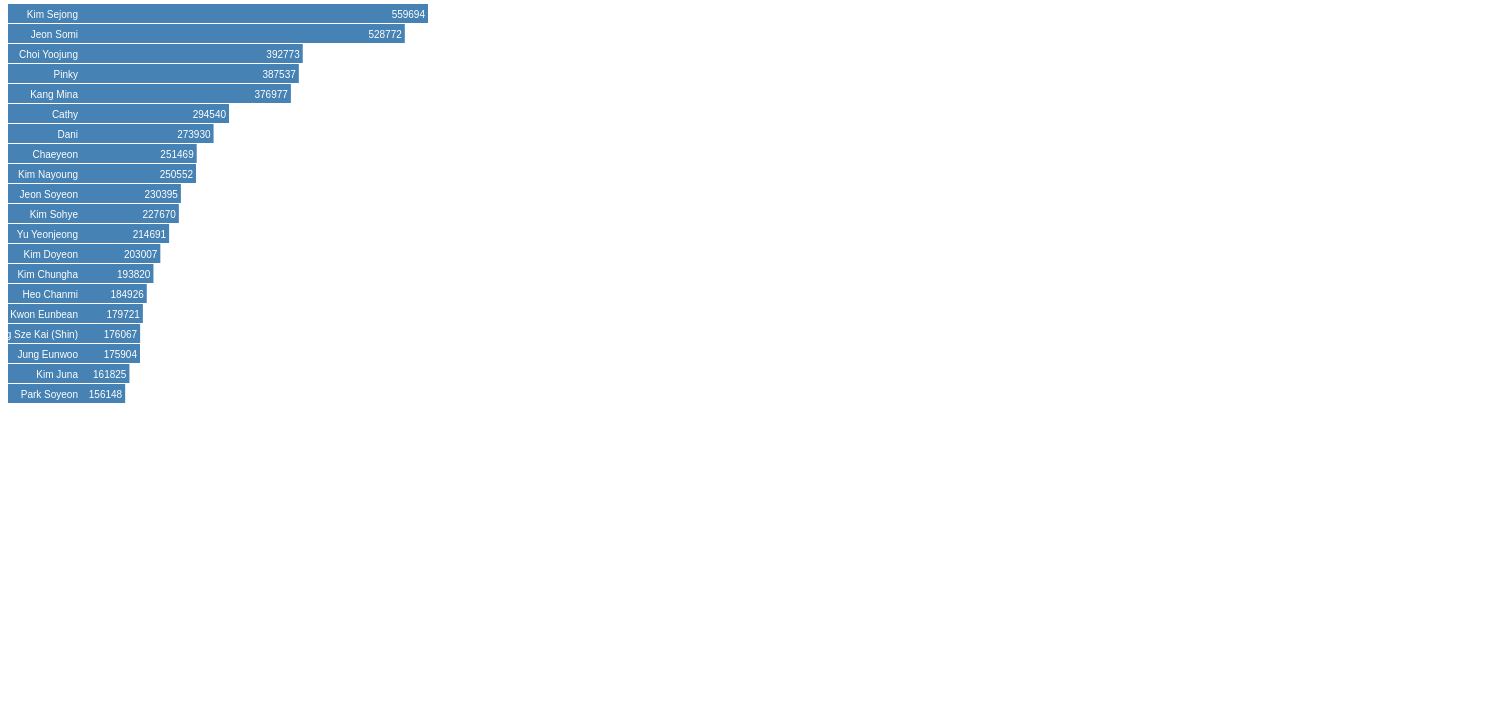
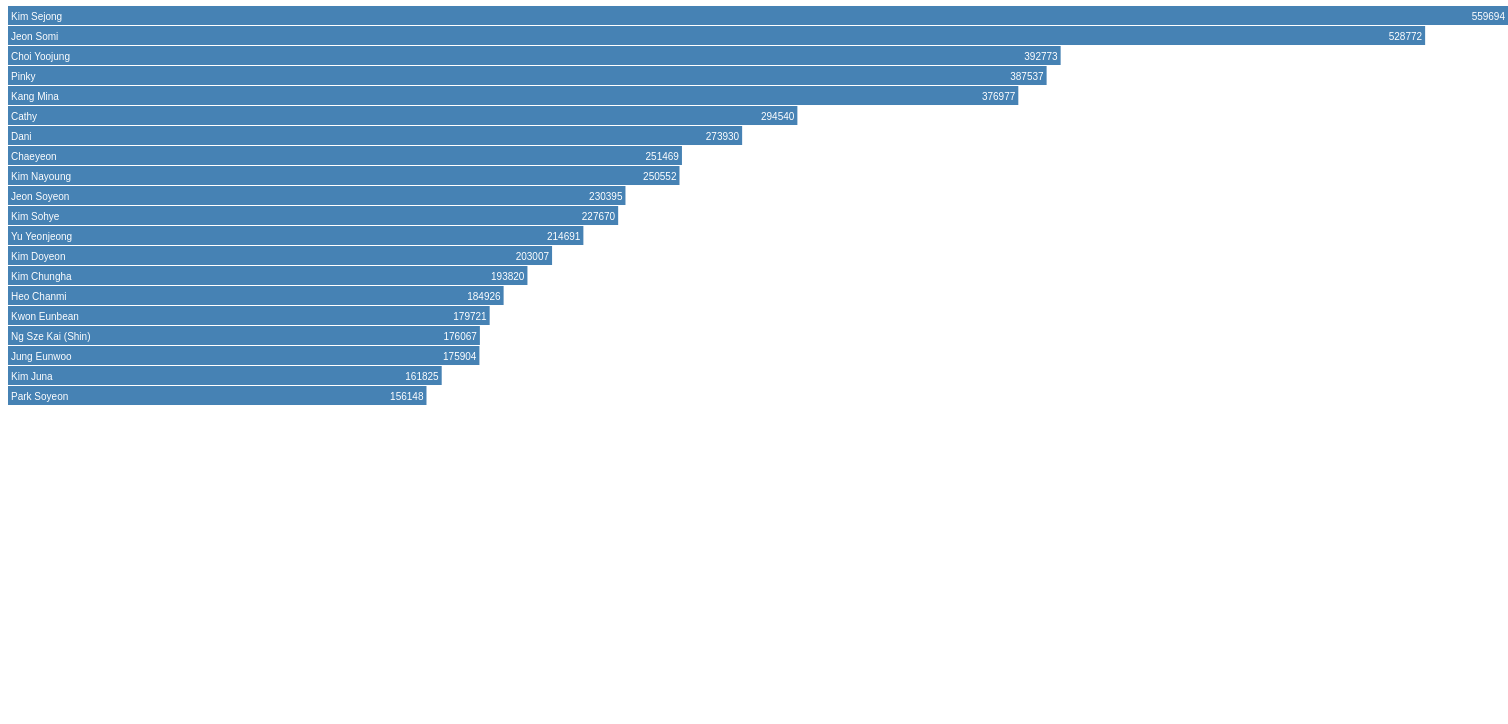
Before and after one commit to dcarino/produce101-visualization, a plain HTML site: page index.html in a window 1280 px wide. Shown: the part 76-800 px from the top of the page, 1508 px wide, since content can reach past the window. Drawn offline with Linux system fonts and the light colour scheme.

Commit message:
Made bars longer and aligned names to the left

```diff
--- a/barChart.js
+++ b/barChart.js
@@ -1,4 +1,4 @@
-var width = 420, //Width of chart
+var width = 1500, //Width of chart
 	barHeight = 20; //Height (or Thickness) of bar
 
 var x = d3.scale.linear()
@@ -31,7 +31,8 @@ d3.csv("data/trainees.csv", type, function(error, data) {
 	    .text(function(d) { return d.Points; });
 
 	bar.append("text")
-	    .attr("x", 70)
+		.attr("id","barName")
+	    .attr("x", 3)
 	    .attr("y", barHeight / 2)
 	    .attr("dy", ".35em")
 	    .text(function(d) {
--- a/style.css
+++ b/style.css
@@ -2,8 +2,18 @@
 	  fill: steelblue;
 	}
 
-	.chart text {
-	  fill: white;
-	  font: 10px sans-serif;
-	  text-anchor: end;
-	}
+.chart text {
+  fill: white;
+  font: 10px sans-serif;
+  text-anchor: end;
+}
+
+#barName{
+	fill: ;
+	text-anchor: start;
+}
+
+body{
+	font-family: "calibri";
+	text-align: center;
+}
```
